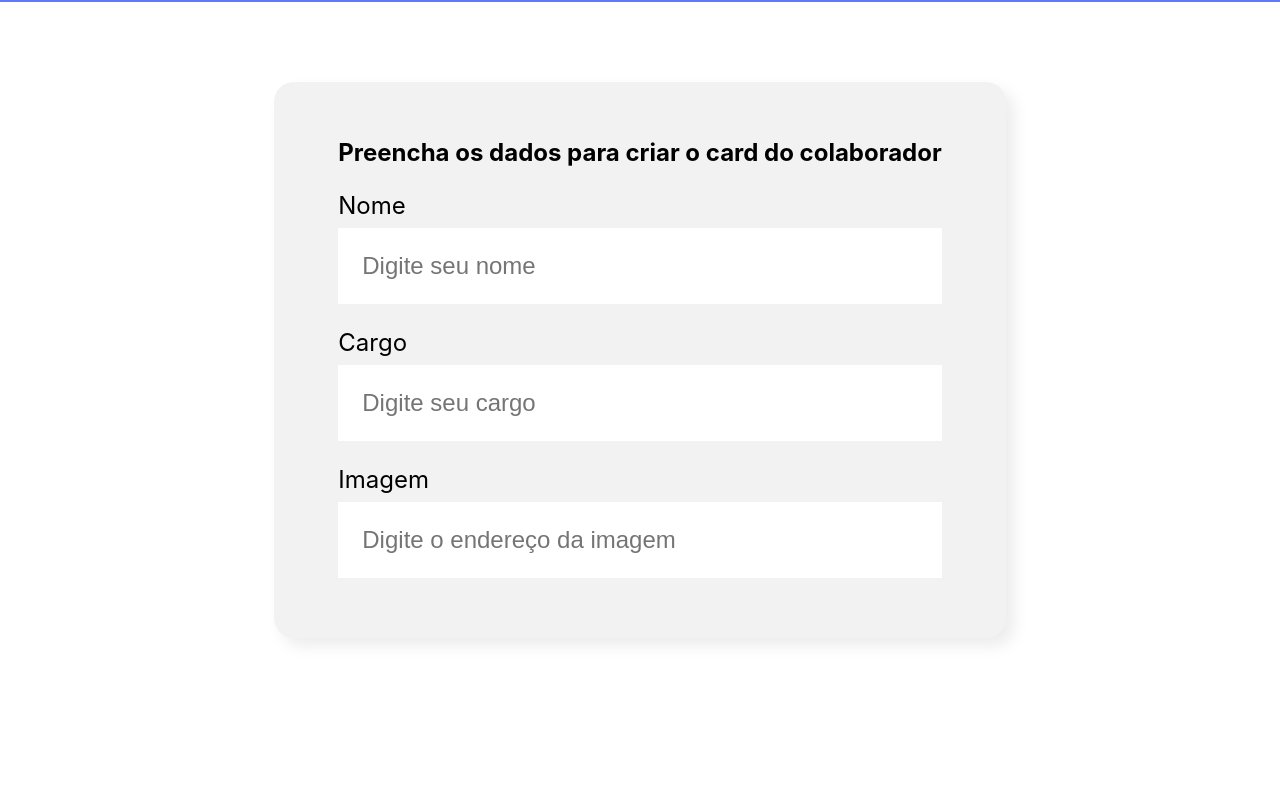
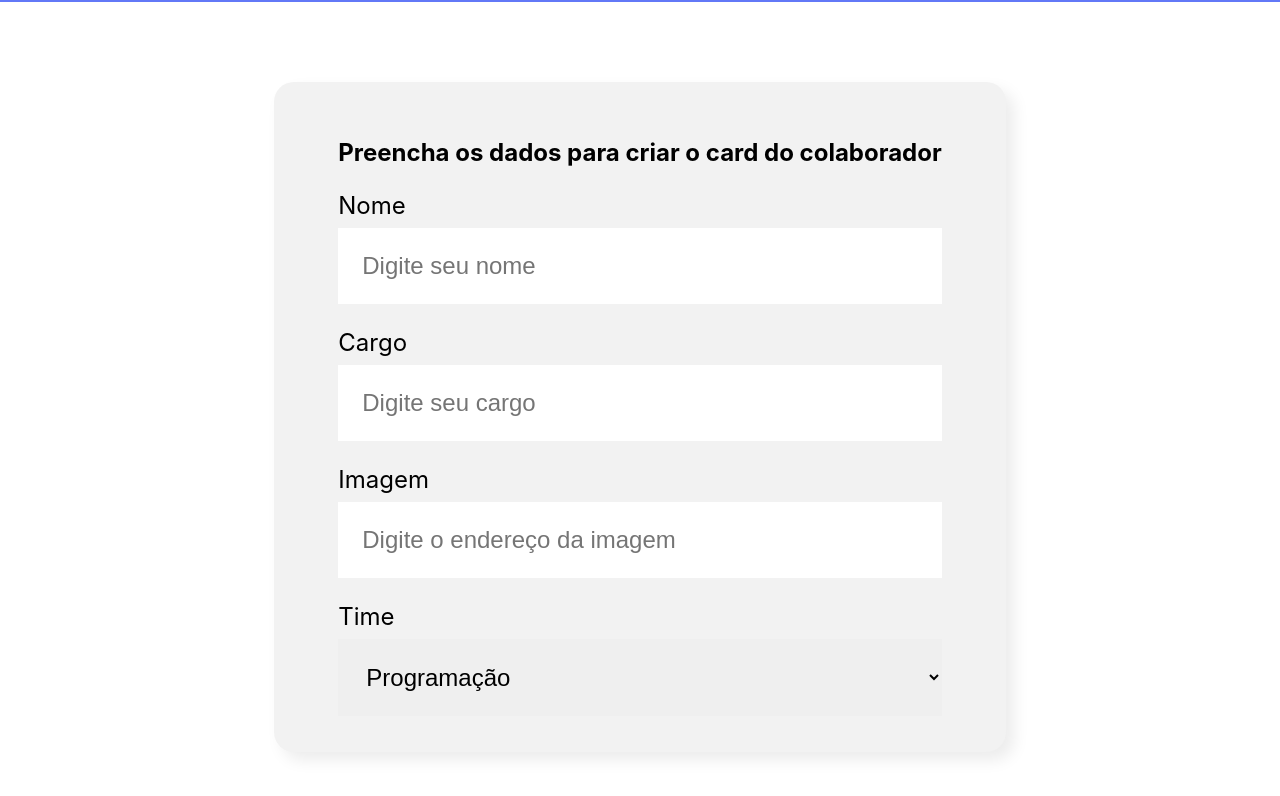
Before and after one commit to PedroDiSanti/learning_react, a React (Create React App) app: page / in a window 1280 px wide. Shown: the part 496-1292 px from the top of the page. Before the commit the page ends 1214 px from the top, so only its background shows below. Built offline with nearby package versions, Linux system fonts and the light colour scheme.

Commit message:
Adicionando dropdown

```diff
--- /dev/null
+++ b/src/components/DropDown/DropDown.css
@@ -0,0 +1,18 @@
+.drop-down {
+
+}
+
+.drop-down label {
+    display: block;
+    margin-bottom: 8px;
+    font-size: 24px;
+}
+
+.drop-down select {
+    box-shadow: 10px 10px 30x rbga(0, 0, 0, 0.06);
+    width: 100%;
+    border: none;
+    font-size: 24px;
+    padding: 24px;
+    box-sizing: border-box;
+}
--- /dev/null
+++ b/src/components/DropDown/index.js
@@ -0,0 +1,14 @@
+import './DropDown.css'
+
+const DropDown = (props) => {
+    return (
+        <div className='drop-down'>
+            <label>{props.label}</label>
+            <select>
+                {props.itens.map(item => <option key={item}>{item}</option>)}
+            </select>
+        </div>
+    )
+}
+
+export default DropDown
--- a/src/components/Form/index.js
+++ b/src/components/Form/index.js
@@ -1,7 +1,18 @@
 import './Form.css'
 import TextField from '../TextField'
+import DropDown from '../DropDown'
 
 const Form = () => {
+    const times = [
+        'Programação',
+        'Frontend',
+        'Data Science',
+        'Devops',
+        'UX e Design',
+        'Mobile',
+        'Inovação e Gestão'
+    ]
+
     return (
         <section className='form'>
             <form>
@@ -9,6 +20,7 @@
                 <TextField label="Nome" placeholder="Digite seu nome" />
                 <TextField label="Cargo" placeholder="Digite seu cargo" />
                 <TextField label="Imagem" placeholder="Digite o endereço da imagem" />
+                <DropDown label="Time" itens={times}/>
             </form>
         </section>
     )
```
